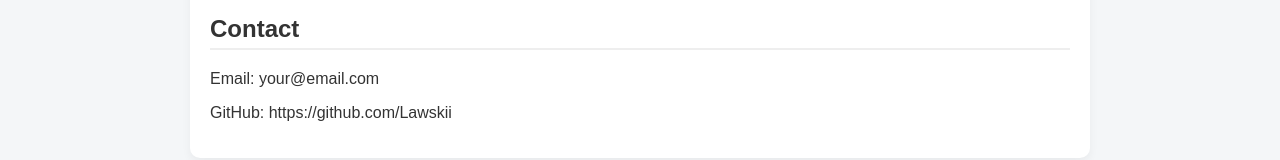
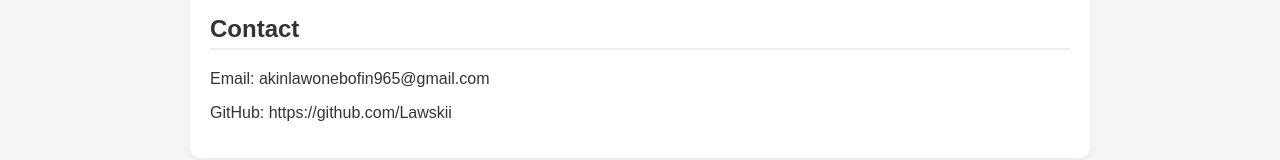
Before and after one commit to Lawskii/Lawskii.github.io, a plain HTML site: page index.html in a window 1280 px wide. Shown: the part 1236-1396 px from the top of the page. Drawn offline with Linux system fonts and the light colour scheme.

Commit message:
Update index.html

```diff
--- a/index.html
+++ b/index.html
@@ -109,7 +109,7 @@
 
     <div class="card">
         <h2>Contact</h2>
-        <p>Email: your@email.com</p>
+        <p>Email: akinlawonebofin965@gmail.com</p>
         <p>GitHub: https://github.com/Lawskii</p>
     </div>
 
```
